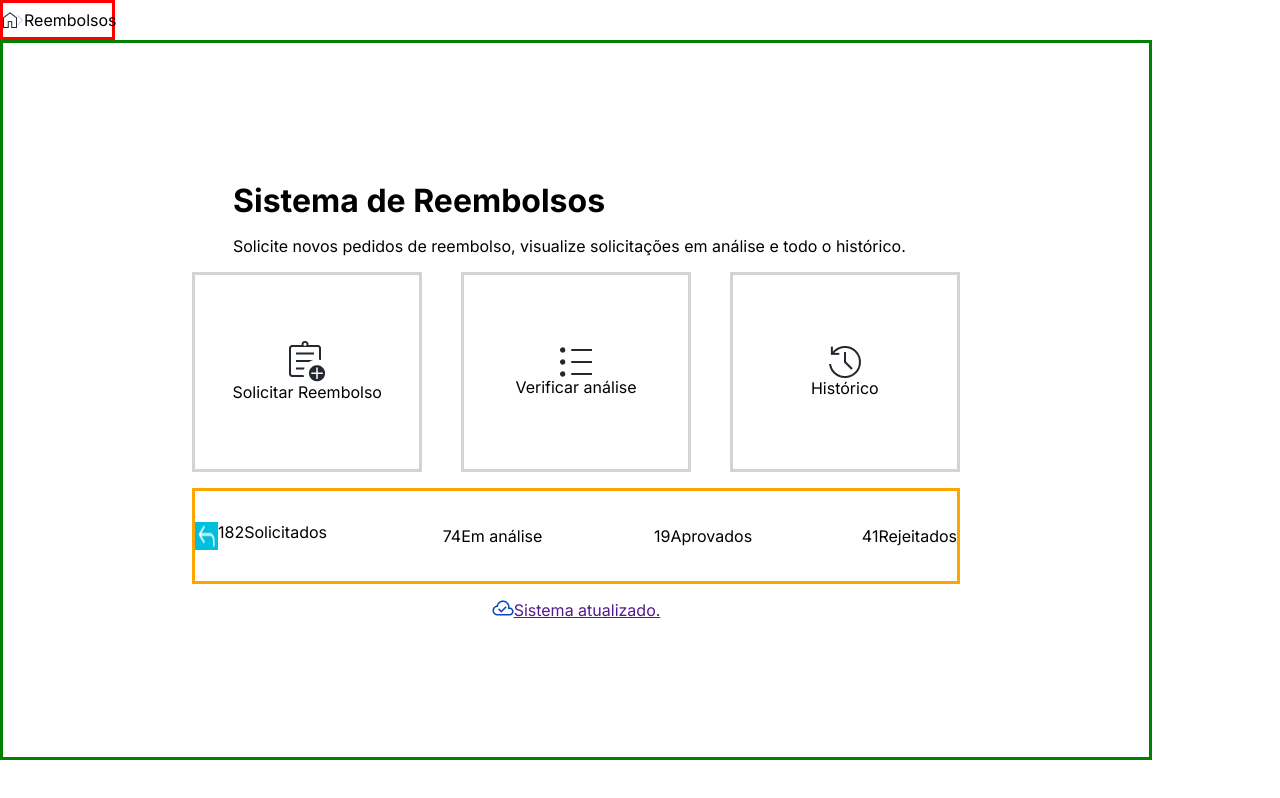
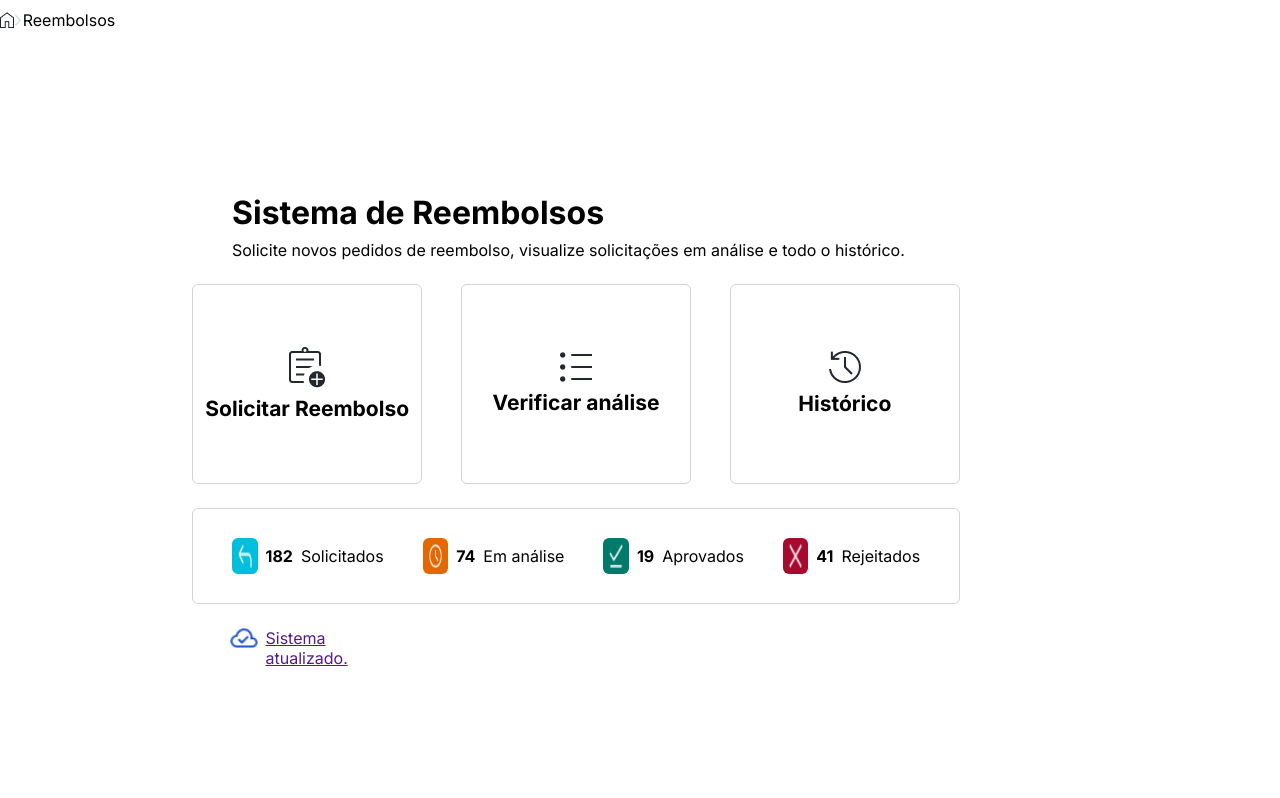
Before and after one commit to RodrigoBurgarelli/sispar, a React (Vite) app: page /reembolsos in a window 1280 px wide. Built offline with nearby package versions, Linux system fonts and the light colour scheme.

Commit message:
atualização da tela de reembolso

```diff
--- a/src/Components/login/Login.jsx
+++ b/src/Components/login/Login.jsx
@@ -12,7 +12,7 @@ const irParaReembolso = () => {
 }
 
     return (
-        <main>
+        <main className={styles.mainLogin}>
             <section className={styles.containerLogin}>
 
             </section>
--- a/src/Components/login/Login.module.scss
+++ b/src/Components/login/Login.module.scss
@@ -1,4 +1,4 @@
-main {
+.mainLogin {
     display: flex;
 }
 
--- a/src/Components/reembolsos/Reembolsos.jsx
+++ b/src/Components/reembolsos/Reembolsos.jsx
@@ -1,3 +1,4 @@
+import { useNavigate } from "react-router-dom";
 import styles from "./Reembolsos.module.scss";
 import Home from "../../assets/Dashboard/home header.png"
 import Seta from "../../assets/Dashboard/Vector.png"
@@ -10,6 +11,13 @@ import Sistema from "../../assets/Dashboard/Sistema-atualizado.png"
 import SolicitarHistorico from "../../assets/Dashboard/Solicitar - Histórico.png"
 import SolicitarReembolso from "../../assets/Dashboard/Solicitar - Reembolso.png"
 export default function Reembolsos() {
+    const navigate = useNavigate()
+
+    const irParaSolicitacao = () => {
+        navigate("/solicitacao")
+    }
+
+
     return (
         <>
             <header>
@@ -18,11 +26,11 @@ export default function Reembolsos() {
                 <p>Reembolsos</p>
             </header>
 
-            <main>
+            <main className={styles.mainReembolsos}>
                 <h1>Sistema de Reembolsos</h1>
                 <p className={styles.pMain}>Solicite novos pedidos de reembolso, visualize solicitações em análise e todo o histórico.</p>
                 <section className={styles.Cards}>
-                    <article className={styles.Card1}>
+                    <article onClick={irParaSolicitacao} className={styles.Card1}>
                         <img src={SolicitarReembolso} alt="Solicitar Reembolso" />
                         <p>Solicitar Reembolso</p>
                     </article>
@@ -38,23 +46,31 @@ export default function Reembolsos() {
 
                 <section className={styles.Indicadores}>
                     <article className={styles.ind1}>
-                    <img className={styles.img1} src={NumeroSolicitados} alt="Número de solicitações" />
-                    <p>182</p>
+
+                            <img className={styles.bInd1} src={NumeroSolicitados} alt="Número de solicitações" />
+
+                        <h3>182</h3>
                         <p>Solicitados</p>
                     </article>
                     <article className={styles.ind2}>
-                         <img src={NumeroAnalises} alt="Número de análises" />
-                         <p>74</p>
+
+                            <img className={styles.bInd2} src={NumeroAnalises} alt="Número de análises" />
+
+                        <h3>74</h3>
                         <p>Em análise</p>
                     </article>
                     <article className={styles.ind3}>
-                    <img src={NumeroAprovados} alt="Número de aprovados" />
-                    <p>19</p>
+
+                        <img className={styles.bInd3} src={NumeroAprovados} alt="Número de aprovados" />
+
+                        <h3>19</h3>
                         <p>Aprovados</p>
                     </article>
                     <article className={styles.ind4}>
-                        <img src={NumeroRejeitados} alt="Número de Rejeitados" />
-                        <p>41</p>
+
+                        <img className={styles.bInd4} src={NumeroRejeitados} alt="Número de Rejeitados" />
+
+                        <h3>41</h3>
                         <p>Rejeitados</p>
                     </article>
 
--- a/src/Components/reembolsos/Reembolsos.module.scss
+++ b/src/Components/reembolsos/Reembolsos.module.scss
@@ -1,6 +1,6 @@
 header {
     display: flex;
-    border: solid red;
+    //border: solid red;
     width: 9vw;
     height: 5vh;
     justify-content: space-between;
@@ -13,26 +13,30 @@ header {
     }
 }
 
-main {
+.mainReembolsos {
     display: flex;
     flex-direction: column;
     justify-content: center;
     align-items: center;
     width: 90vw;
-    height: 90vh;
-    gap: 16px;
-    border: solid green;
+    height: 95vh;
+    gap: 8px;
+    //border: solid green;
 
     h1 {
         display: flex;
         align-self: flex-start;
-        margin-left: 230px;
+        margin-left: 14.5rem;
+        font-size: 2rem;
+        font-weight: 700;
     }
 
     .pMain {
         display: flex;
         align-self: flex-start;
-        margin-left: 230px;
+        margin-left: 14.5rem;
+        font-size: 1rem;
+        font-weight: 400;
     }
 
 
@@ -41,6 +45,13 @@ main {
         display: flex;
         justify-content: space-between;
         width: 60vw;
+        margin-top: 1rem;
+
+        p {
+            font-size: 1.313rem;
+            font-weight: 700;
+
+        }
 
     }
 
@@ -52,6 +63,9 @@ main {
         align-items: center;
         flex-direction: column;
         justify-content: center;
+        border-radius: 6px;
+        border-width: 0.8px;
+        gap: 8px;
     }
 
     .Card2 {
@@ -62,6 +76,9 @@ main {
         align-items: center;
         flex-direction: column;
         justify-content: center;
+        border-radius: 6px;
+        border-width: 0.8px;
+        gap: 8px;
     }
 
     .Card3 {
@@ -72,60 +89,99 @@ main {
         align-items: center;
         flex-direction: column;
         justify-content: center;
+        border-radius: 6px;
+        border-width: 0.8px;
+        gap: 8px;
     }
 
     .Indicadores {
-        border: solid orange;
+        border: solid lightgray;
         width: 60vw;
         height: 12vh;
         display: flex;
         align-items: center;
-        justify-content: space-between;
-        //background-color: black;
+        justify-content: space-evenly;
+        border-radius: 6px;
+        border-width: 0.8px;
+        margin-top: 1rem;
+
+        p {
+            font-size: 1rem;
+            font-weight: 400;
+        }
+
+        h3 {
+            font-size: 1rem;
+            font-weight: 700;
+        }
 
 
         .ind1 {
             display: flex;
+            align-items: center;
+            gap: 8px;
         }
 
-        .img1 {
+        .bInd1 {
             background-color: #00BEDD;
-            border: solid #00BEDD;
-            height: 3.5vh;
-            width: 1.8vw;
+            height: 4.5vh;
+            border: none;
+            width: 2vw;
+            border-radius: 6px;
+            padding: 6px;
         }
 
         .ind2 {
             display: flex;
+            align-items: center;
+            gap: 8px;
         }
 
-        .img2 {
-            background-color: black;
-            border: solid #00BEDD;
-            height: 3.5vh;
-            width: 1.8vw;
+        .bInd2 {
+            background-color: #E56700;
+            height: 4.5vh;
+            border: none;
+            width: 2vw;
+            border-radius: 6px;
+            padding: 6px;
         }
 
         .ind3 {
             display: flex;
+            align-items: center;
+            gap: 8px;
         }
 
-        .img3 {
-            background-color: #00BEDD;
-            border: solid #00BEDD;
-            height: 3.5vh;
-            width: 1.8vw;
+        .bInd3 {
+            background-color: #007A6A;
+            height: 4.5vh;
+            border: none;
+            width: 2vw;
+            border-radius: 6px;
+            padding: 6px;
         }
 
         .ind4 {
             display: flex;
+            align-items: center;
+            gap: 8px;
         }
 
-        .img4 {
-            background-color: #00BEDD;
-            border: solid #00BEDD;
-            height: 3.5vh;
-            width: 1.8vw;
+        .bInd4 {
+            background-color: #A60B2F;
+            height: 4.5vh;
+            border: none;
+            width: 2vw;
+            border-radius: 6px;
+            padding: 6px;
         }
     }
+
+    .sistemaAtualizado {
+        display: flex;
+        align-self: flex-start;
+        margin-left: 230px;
+        gap: 8px;
+        margin-top: 16px;
+    }
 }
```
Lines whose indentation alone changed are shown as unchanged.
